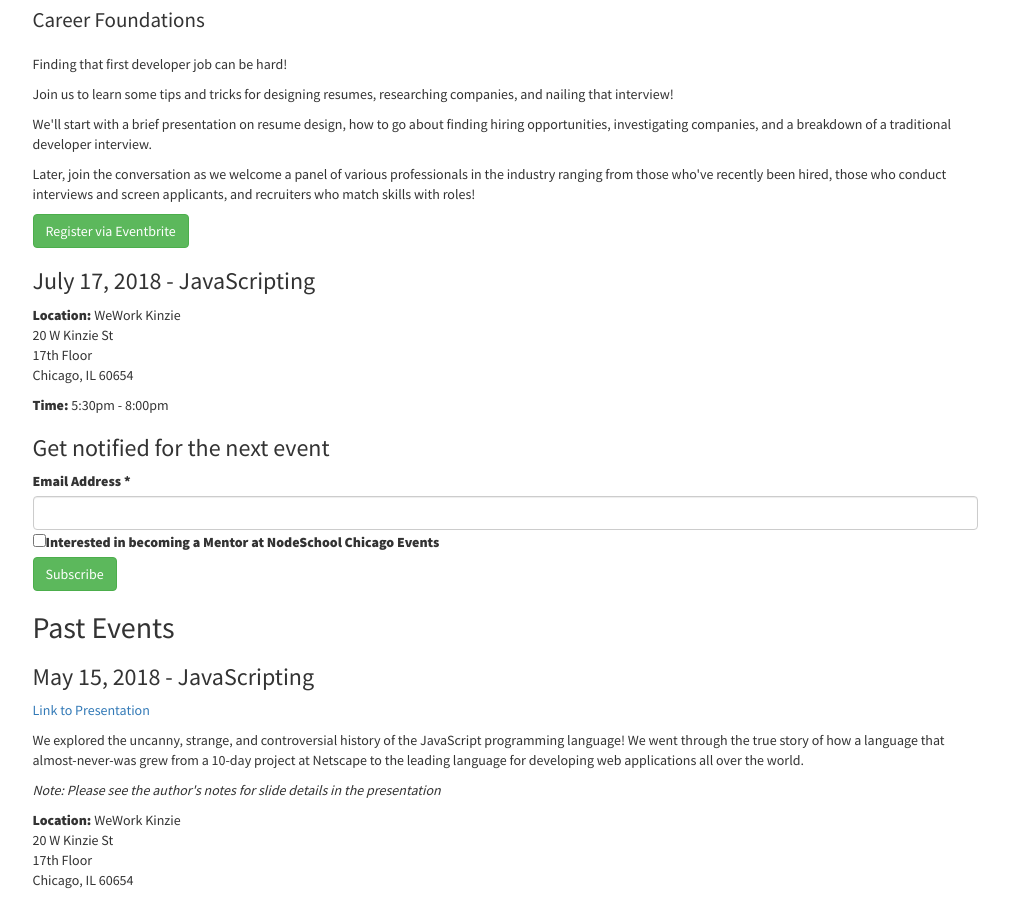
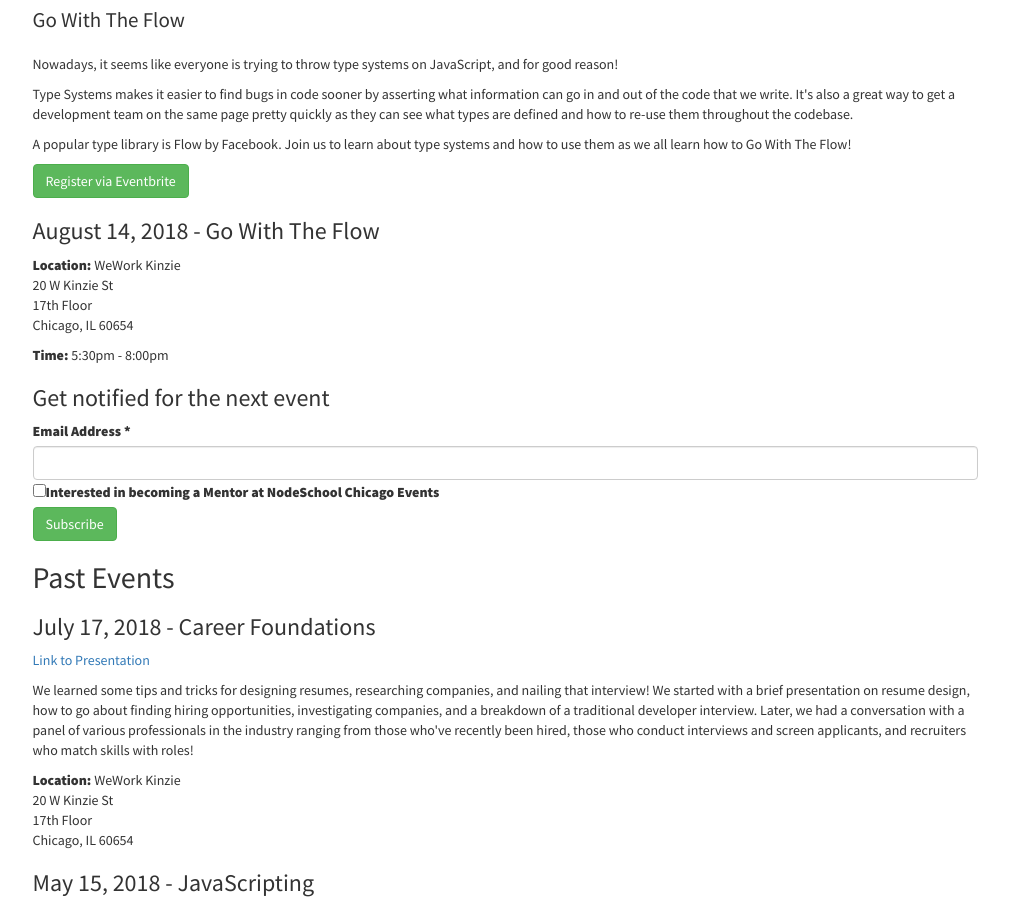
Before and after one commit to nodeschool/chicago, a website: page index.html in a window 1280 px wide. Shown: the part 603-1503 px from the top of the page, without its empty margins (135-1144 px from the left). Drawn offline with nearby package versions, Linux system fonts and the light colour scheme.

Commit message:
August 2018 announcement - Go With The Flow

```diff
--- a/index.html
+++ b/index.html
@@ -53,37 +53,31 @@
                         <span class="octicon octicon-link"></span></a>Next Events
                 </h2>
                 <p class="lead">
-                    Career Foundations
+                    Go With The Flow
                 </p>
 
                 <p>
-                    Finding that first developer job can be hard!
+                    Nowadays, it seems like everyone is trying to throw type systems on JavaScript, and for good reason!
                 </p>
-
                 <p>
-                    Join us to learn some tips and tricks for designing resumes, researching companies, and nailing that
-                    interview!
+                    Type Systems makes it easier to find bugs in code sooner by asserting what information can go in and
+                    out of the code that we write. It's also a great way to get a development team on the same page
+                    pretty quickly as they can see what types are defined and how to re-use them throughout the
+                    codebase.
                 </p>
-
                 <p>
-                    We'll start with a brief presentation on resume design, how to go about finding hiring
-                    opportunities, investigating companies, and a breakdown of a traditional developer interview.
-                </p>
-
-                <p>
-                    Later, join the conversation as we welcome a panel of various professionals in the industry ranging
-                    from those who've recently been hired, those who conduct interviews and screen applicants, and
-                    recruiters who match skills with roles!
+                    A popular type library is Flow by Facebook. Join us to learn about type systems and how to use them
+                    as we all learn how to Go With The Flow!
                 </p>
 
                 <p>
                     <a class="btn btn-success"
-                       href="https://www.eventbrite.com/e/nodeschool-chicago-july-career-foundations-tickets-47237728317?aff=nodeschoolio"
+                       href="https://www.eventbrite.com/e/nodeschool-chicago-august-go-with-the-flow-tickets-47238443456?aff=nodeschoolio"
                        target="_blank">
                         Register via Eventbrite
                     </a>
                 </p>
-                <h3>July 17, 2018 - JavaScripting</h3>
+                <h3>August 14, 2018 - Go With The Flow</h3>
                 <p>
                     <strong>Location:</strong>
                     WeWork Kinzie <br>
@@ -138,6 +132,32 @@
                     <a id="past" class="anchor" href="#next" aria-hidden="true">
                         <span class="octicon octicon-link"></span></a>Past Events
                 </h2>
+
+                <h3>July 17, 2018 - Career Foundations</h3>
+                <p>
+                    <a href="https://docs.google.com/presentation/d/16ZCMFWgtyZcc37ZY_GSIpd_uyzjwNnnO65-3hygBWN8/edit?usp=sharing"
+                       target="_blank">
+                        Link to Presentation
+                    </a>
+                </p>
+                <p>
+                    We learned some tips and tricks for designing resumes, researching companies, and nailing that
+                    interview!
+
+                    We started with a brief presentation on resume design, how to go about finding hiring
+                    opportunities, investigating companies, and a breakdown of a traditional developer interview.
+
+                    Later, we had a conversation with a panel of various professionals in the industry ranging
+                    from those who've recently been hired, those who conduct interviews and screen applicants, and
+                    recruiters who match skills with roles!
+                </p>
+                <p>
+                    <strong>Location:</strong>
+                    WeWork Kinzie <br>
+                    20 W Kinzie St <br>
+                    17th Floor <br>
+                    Chicago, IL 60654
+                </p>
 
                 <h3>May 15, 2018 - JavaScripting</h3>
                 <p>
```
